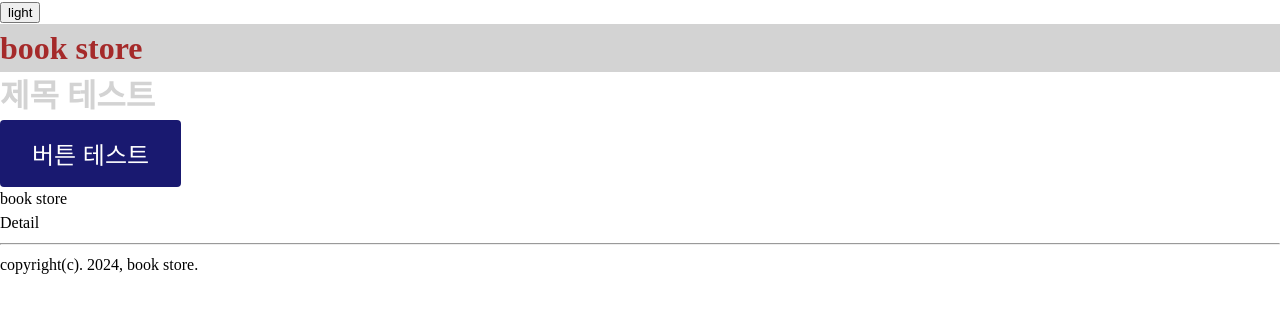
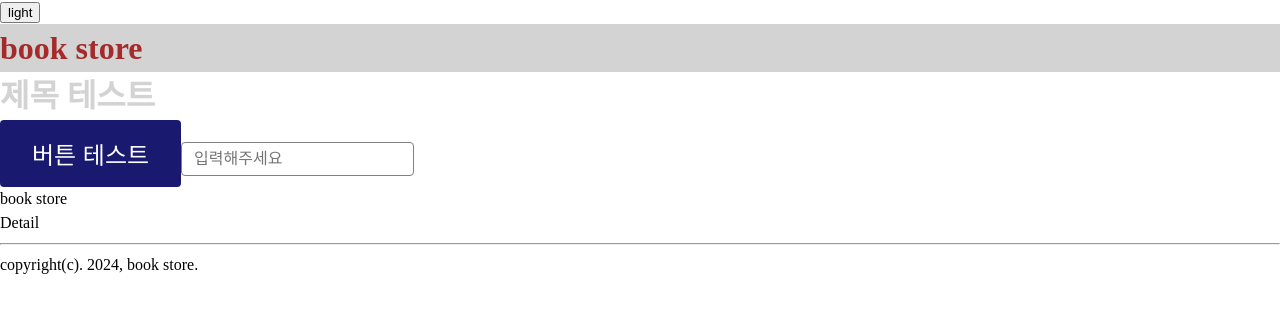
Before and after one commit to Ag-crane/devcourse-full-3, a React (Create React App) app in the folder 09-book-store/: page / in a window 1280 px wide. Shown: the top 312 px of the page. Built offline with nearby package versions, Linux system fonts and the light colour scheme.

Commit message:
InputText 컴포넌트, 테스트 작성

```diff
--- /dev/null
+++ b/09-book-store/src/components/common/InputText.tsx
@@ -0,0 +1,23 @@
+import React, { ForwardedRef } from "react";
+import styled from "styled-components";
+
+interface Props {
+    placeholder: string;
+}
+
+const InputText = React.forwardRef(
+    ({ placeholder }: Props, ref: ForwardedRef<HTMLInputElement>) => {
+        return <InputTextStyle ref={ref} placeholder={placeholder} />;
+    }
+);
+
+const InputTextStyle = styled.input.attrs({ type: "text" })`
+    padding: 0.25rem 0.75rem;
+    border: 1px solid ${({ theme }) => theme.color.border};
+    border-radius: ${({ theme }) => theme.borderRadius.default};
+    font-size: 1rem;
+    line-height: 1.5;
+    color: ${({ theme }) => theme.color.text};
+`;
+
+export default InputText;
--- a/09-book-store/src/pages/Home.tsx
+++ b/09-book-store/src/pages/Home.tsx
@@ -1,4 +1,5 @@
 import Button from "../components/common/Button";
+import InputText from "../components/common/InputText";
 import Title from "../components/common/Title";
 
 const Home = () => {
@@ -6,6 +7,7 @@
         <>
             <Title size="large" color="background">제목 테스트</Title>
             <Button size="large" scheme="primary">버튼 테스트</Button>
+            <InputText placeholder="입력해주세요" />
             <div>book store</div>
         </>
     );
--- a/09-book-store/src/style/theme.ts
+++ b/09-book-store/src/style/theme.ts
@@ -1,5 +1,5 @@
 export type ThemeName = "light" | "dark";
-export type ColorKey = "primary" | "background" | "secondary" | "third";
+export type ColorKey = "primary" | "background" | "secondary" | "third" | "border" | "text";
 
 interface Theme {
     name: ThemeName;
@@ -37,6 +37,8 @@
         background: "lightgray",
         secondary: "blue",
         third: "green",
+        border: "gray",
+        text: "black",
     },
     heading: {
         small: {
@@ -86,6 +88,8 @@
         background: "midnightblue",
         secondary: "darkblue",
         third: "darkgreen",
+        border: "gray",
+        text: "white",
     },
 };
 
```
Also changed, not shown: 1 other file (tests, documents, lock files or other folders).
